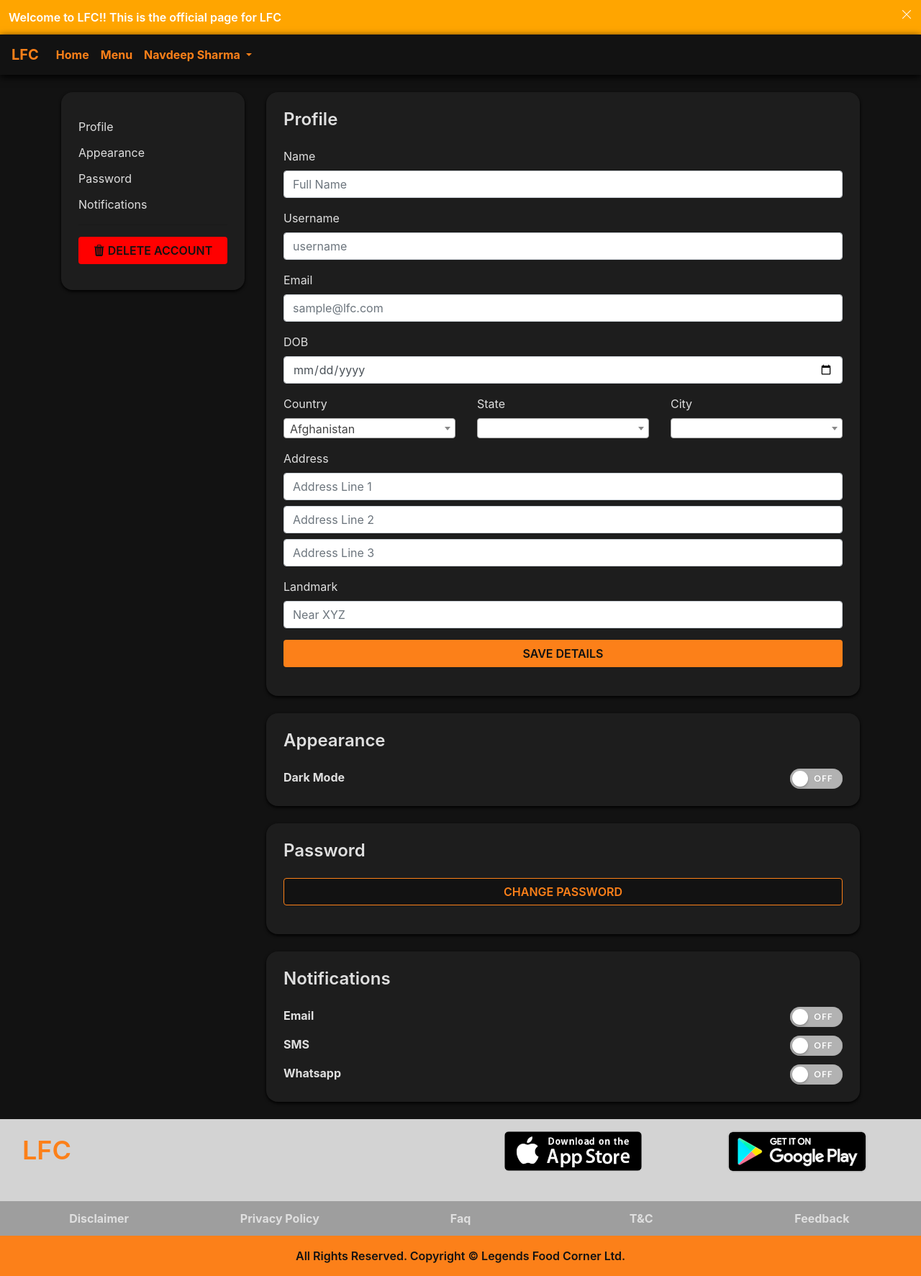
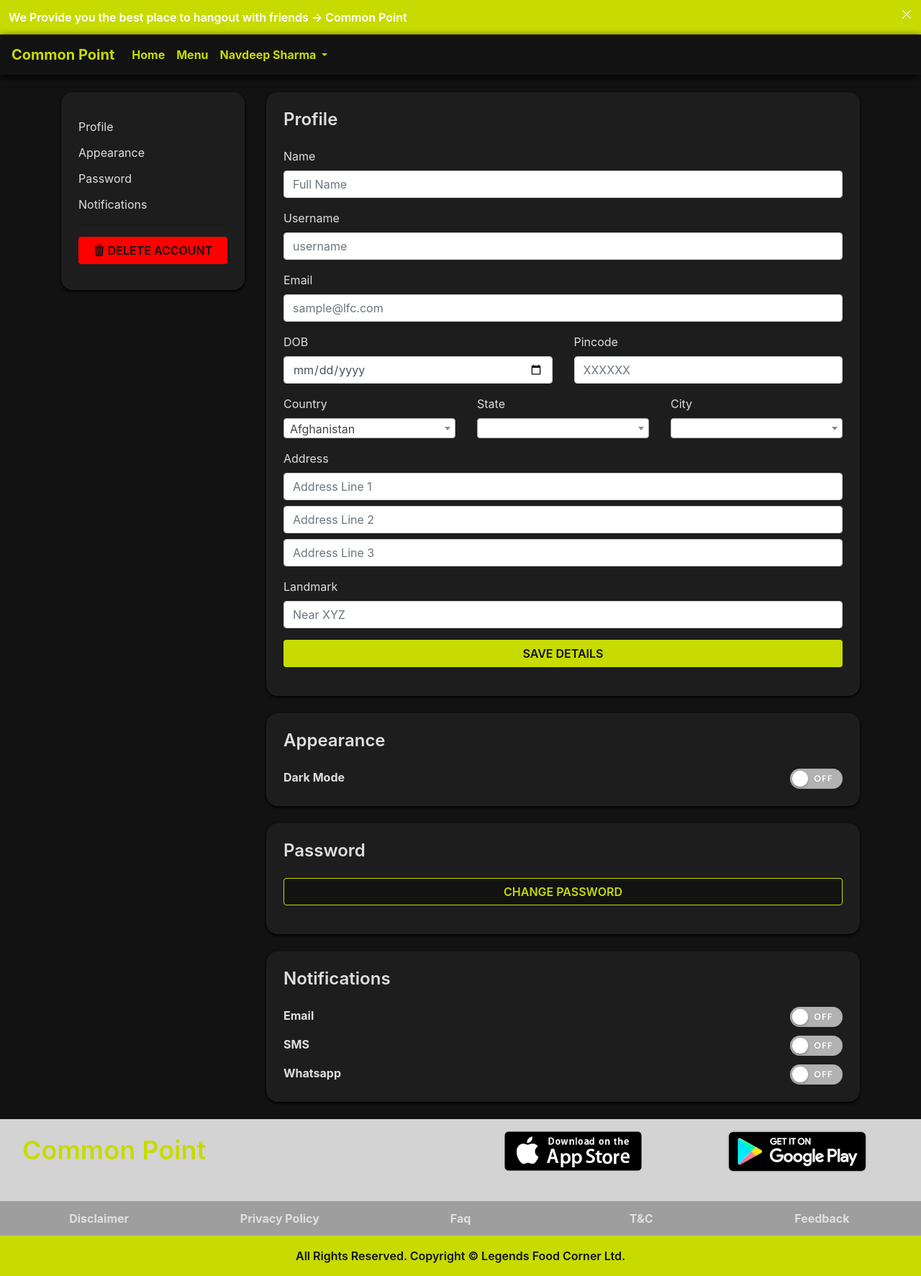
Before and after one commit to Legends-Food-Corner/lfc, a Flask app: page /settings in a window 1280 px wide. Shown: the whole page at 72% size. Run offline with Flask 2, Linux system fonts and the light colour scheme; parts of the project's set-up code (start-up, migrations or seed data) failed here and were passed over; some libraries are stand-ins or nearby versions.

Commit message:
changed color scheme

```diff
--- a/apps/website/flask_app.py
+++ b/apps/website/flask_app.py
@@ -135,10 +135,16 @@ def getCountries():
 @app.route(PATH_API + "/<country>/states", methods=['GET'])
 def getStatesFromCountry(country):
     if (request.method == 'GET'):
-        res = {
-            "country": country,
-            "states": STATES[country]
-        }
+        if country in STATES:
+            res = {
+                "country": country,
+                "states": STATES[country]
+            }
+        else:
+            res = {
+                "country": country,
+                "states": []
+            }
 
     return jsonify(res)
 
@@ -146,11 +152,18 @@ def getStatesFromCountry(country):
 @app.route(PATH_API + "/<country>/<state>/cities", methods=['GET'])
 def getCitiesFromState(country, state):
     if (request.method == 'GET'):
-        res = {
-            "country": country,
-            "state": state,
-            "cities": CITIES[state]
-        }
+        if state in CITIES:
+            res = {
+                "country": country,
+                "state": state,
+                "cities": CITIES[state]
+            }
+        else:
+            res = {
+                "country": country,
+                "state": state,
+                "cities": []
+            }
 
     return jsonify(res)
 
--- a/apps/website/static/css/main-dark.css
+++ b/apps/website/static/css/main-dark.css
@@ -1,13 +1,13 @@
 :root {
     --color-primary: #121212;
     --color-secondary: #dfdfdf;
-    --color-accent: #fc8019;
+    --color-accent: #c7db00;
     --color-card: #1d1d1d;
     --color-favourite: rgb(238, 53, 53);
     --color-success: green;
     --color-error: red;
     --color-danger: red;
-    --color-alert: orange;
+    --color-alert: var(--color-accent);
     --color-shadow: #000;
     --color-disabled: #d3d3d3;
 
--- a/apps/website/static/css/main-light.css
+++ b/apps/website/static/css/main-light.css
@@ -1,13 +1,14 @@
 :root {
     --color-primary: #f8f8ff;
     --color-secondary: #333;
-    --color-accent: #fc8019;
+    --color-accent: #c7db00;
     --color-card: #fff;
+
     --color-favourite: rgb(238, 53, 53);
     --color-success: green;
     --color-error: red;
     --color-danger: red;
-    --color-alert: orange;
+    --color-alert: var(--color-accent);
     --color-shadow: #738f934d;
     --color-disabled: #d3d3d3;
 
--- a/apps/website/static/javascript/utilities/constants.js
+++ b/apps/website/static/javascript/utilities/constants.js
@@ -1,5 +1,10 @@
-let CONSTANTS = {
+const CONSTANTS = {
     OFFER_OF_DAY: {
         STATE: false,
-    }
+    },
+    APP_NAME: {
+        ABBR: "CP",
+        FULL_NAME: "Common Point"
+    },
+    LATEST_ANNOUNCEMENT: "We Provide you the best place to hangout with friends -> Common Point"
 }
--- a/apps/website/templates/settings/settings.htm
+++ b/apps/website/templates/settings/settings.htm
@@ -60,9 +60,20 @@ Settings
                                             <input type="email" class="form-control" id="user-email"
                                                 placeholder="sample@lfc.com">
                                         </div>
-                                        <div class="form-group">
-                                            <label for="user-dob">DOB</label>
-                                            <input type="date" class="form-control" id="user-dob">
+                                        <div class="row">
+                                            <div class="col">
+                                                <div class="form-group">
+                                                    <label for="user-dob">DOB</label>
+                                                    <input type="date" class="form-control" id="user-dob">
+                                                </div>
+                                            </div>
+                                            <div class="col">
+                                                <div class="form-group">
+                                                    <label for="user-pincode">Pincode</label>
+                                                    <input type="text" class="form-control" id="user-pincode"
+                                                        placeholder="XXXXXX">
+                                                </div>
+                                            </div>
                                         </div>
                                         <div class="row">
                                             <div class="col-sm-4">
@@ -180,6 +191,9 @@ account!!","Yes","No","modal-delete-account-confirm") }}
     document.getElementById("user-country").onchange = () => {
         let URL = `/api/v1/${document.getElementById("user-country").value}/states`;
 
+        document.getElementById("user-state").innerHTML = ``;
+        document.getElementById("user-city").innerHTML = ``;
+
         $.get(URL, (data, status) => {
             document.getElementById("user-state").innerHTML = getOptionList(data.states);
         });
@@ -187,6 +201,7 @@ account!!","Yes","No","modal-delete-account-confirm") }}
 
     document.getElementById("user-state").onchange = () => {
         let URL = `/api/v1/${document.getElementById("user-country").value}/${document.getElementById("user-state").value}/cities`;
+        document.getElementById("user-city").innerHTML = ``;
 
         $.get(URL, (data, status) => {
             document.getElementById("user-city").innerHTML = getOptionList(data.cities);
@@ -227,21 +242,5 @@ account!!","Yes","No","modal-delete-account-confirm") }}
 
         location.reload();
     })
-
-
-    // function getCountriesList() {
-    //     $.get("https://raw.githubusercontent.com/dr5hn/countries-states-cities-database/master/countries.json", (res, status) => {
-
-    //         let data = JSON.parse(res);
-
-    //         let s = "["
-    //         data.forEach(element => {
-    //             s = s + "'" + element.name + "',"
-    //         });
-    //         s = s + "]";
-
-    //         console.log(s);
-    //     })
-    // }
 </script>
 {% endblock %}
--- a/apps/website/templates/utilities/footers/footer.htm
+++ b/apps/website/templates/utilities/footers/footer.htm
@@ -4,7 +4,7 @@
             <div class="col-sm">
                 <div class="row">
                     <div class="col" style="font-size: 36px;color: var(--color-accent);">
-                        LFC
+                        <span id="footer-appname-text"></span>
                     </div>
                 </div>
             </div>
@@ -31,5 +31,9 @@
     </div>
 </div>
 
+<script>
+    document.getElementById("footer-appname-text").innerHTML = CONSTANTS.APP_NAME.FULL_NAME;
+</script>
+
 
 <script src="{{ url_for('static', filename='javascript/main.js') }}"></script>
--- a/apps/website/templates/utilities/headers/header.htm
+++ b/apps/website/templates/utilities/headers/header.htm
@@ -18,8 +18,8 @@
 {% endif %}
 <link rel="stylesheet" href="{{ url_for('static', filename='css/base.css') }}">
 
+<script src="{{ url_for('static', filename='javascript/utilities/constants.js') }}"></script>
 <script src="{{ url_for('static', filename='javascript/utilities/utilities.js') }}"></script>
-<script src="{{ url_for('static', filename='javascript/utilities/constants.js') }}"></script>
 
 <script src="{{ url_for('static', filename='javascript/main.js') }}"></script>
 
--- a/apps/website/templates/utilities/top-announcement/top-announcement.htm
+++ b/apps/website/templates/utilities/top-announcement/top-announcement.htm
@@ -1,10 +1,14 @@
 <div class="container-fluid top-announcement-wrapper" id="top-announcement-container">
     <div class="row">
         <div class="col">
-            Welcome to LFC!! This is the official page for LFC
+            <div id="top-announcement-text"></div>
         </div>
         <div class="col-auto">
             <i class="bi bi-x-lg" style="cursor: pointer;" onclick="hideTopAnnouncement()"></i>
         </div>
     </div>
 </div>
+
+<script>
+    document.getElementById("top-announcement-text").innerHTML = CONSTANTS.LATEST_ANNOUNCEMENT;
+</script>
--- a/apps/website/templates/utilities/top-navigation/top-navigation.htm
+++ b/apps/website/templates/utilities/top-navigation/top-navigation.htm
@@ -1,5 +1,5 @@
 <nav class="navbar navbar-expand-lg">
-    <a class="navbar-brand" href="{{ url_for('home') }}">LFC</a>
+    <a class="navbar-brand" href="{{ url_for('home') }}"><span id="top-navigation-app-name"></span></a>
     <button class="navbar-toggler" type="button" data-toggle="collapse" data-target="#navbarSupportedContent"
         aria-controls="navbarSupportedContent" aria-expanded="false" aria-label="Toggle navigation">
         <span class="navbar-toggler-icon" style="color: var(--color-accent);font-size: 24px;"><i
@@ -29,3 +29,7 @@
         </ul>
     </div>
 </nav>
+
+<script>
+    document.getElementById("top-navigation-app-name").innerHTML = CONSTANTS.APP_NAME.FULL_NAME;
+</script>
```
